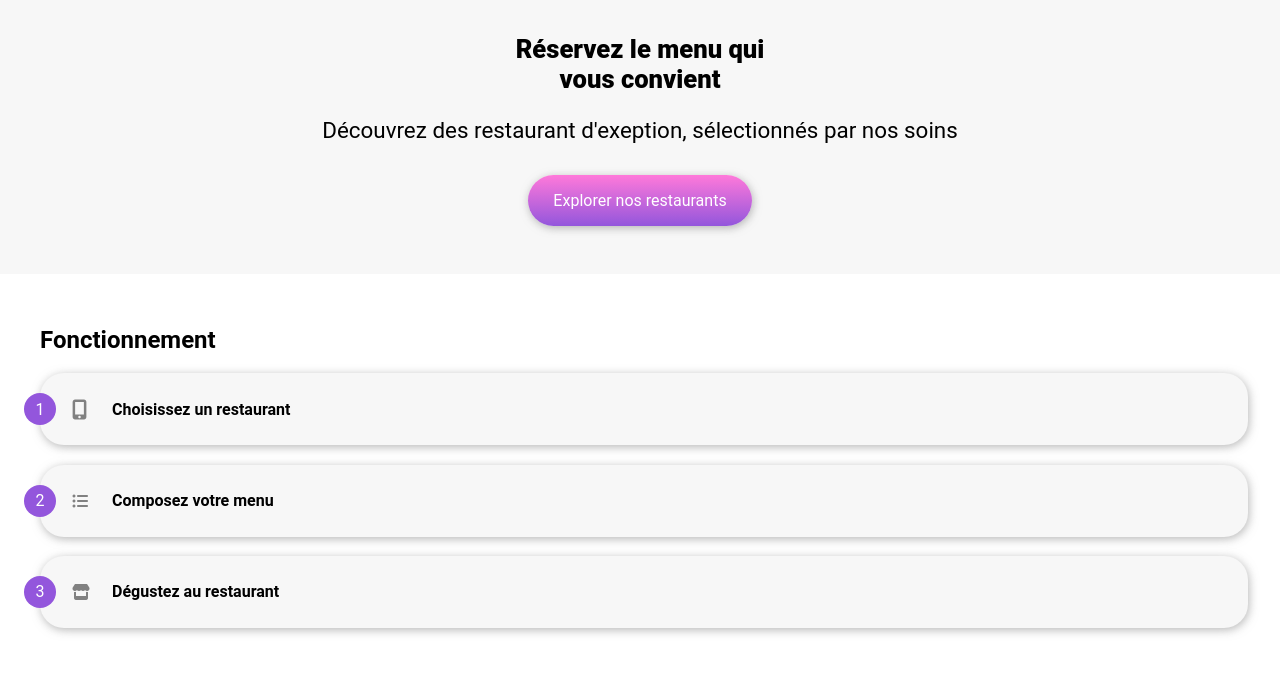
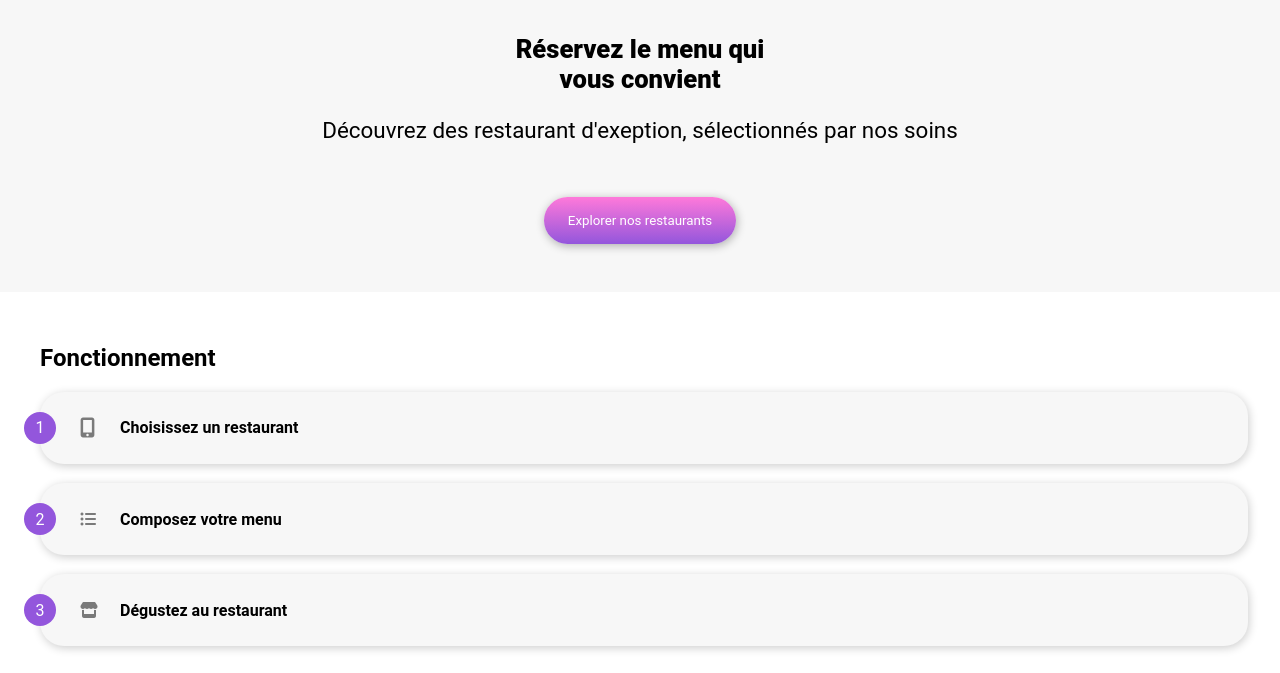
Before and after one commit to FredericBeucher/Ohmyfood, a website: page index.html in a window 1280 px wide. Shown: the part 127-800 px from the top of the page. Drawn offline with Linux system fonts and the light colour scheme; a web font is replaced by a local one.

Commit message:
Notice ok

```diff
--- a/index.html
+++ b/index.html
@@ -28,7 +28,7 @@
     <section class="reservez">
         <h2>Réservez le menu qui<br>vous convient</h2>
         <p>Découvrez des restaurant d'exeption, sélectionnés par nos soins</p>
-        <a href="#restaurants" class="btn">Explorer nos restaurants</a>
+        <a href="#restaurants"><button class="btn">Explorer nos restaurants</button></a>
     </section>
 
     <!-- Bloc Fontionnement -->
--- a/main.scss
+++ b/main.scss
@@ -55,15 +55,35 @@ header nav h1 {
         font-size: 1.4rem;
     }
     .btn {
-        display: block;
+        cursor: pointer;
+        position: relative;
         margin: 2rem auto;
         width: 12rem;
         background: linear-gradient(#ff79da, #9356dc);
         padding: 1rem;
         border-radius: 2rem;
+        border: none;
         text-decoration: none;
         color: #fff;
-        box-shadow: 1px 2px 8px #7c7c7c8c;
+        box-shadow: 1px 2px 10px rgba(0, 0, 0, 0.3);
+        &:hover {
+            box-shadow: 1px 2px 10px rgba(0, 0, 0, .8);
+            &::after {
+                opacity: 0.3;
+            }
+        }
+        &::after {
+            content:"";
+            position: absolute;
+            top: 0;
+            right: 0;
+            bottom: 0;
+            left: 0;
+            background-color: #fff;
+            opacity: 0;
+            transition: opacity .2s;
+            border-radius: 2rem;
+        }
     }
 }
 
@@ -74,12 +94,36 @@ header nav h1 {
         &--notice {
             background: #f7f7f7;
             display: flex;
+            position: relative;
             align-items: center;
             border-radius: 1.5rem;
             margin: 0 0 1.2rem;
             height: 4.5rem;
-            box-shadow: 1px 2px 10px #7c7c7c8c;
-            transition: .2s ease-in-out;
+            box-shadow: 1px 2px 10px rgba(0, 0, 0, 0.2);
+            max-width: 100rem;
+            &:hover {
+                .fas {
+                    color:#9356dc;
+                    opacity: 1;
+                    transition: .2s;
+                }
+                &::after {
+                    opacity: 0.1;
+                }
+            }
+
+            &::after {
+                content:"";
+                position: absolute;
+                top: 0;
+                right: 0;
+                bottom: 0;
+                left: 0;
+                background-color: #9356dc;
+                opacity: 0;
+                border-radius: 1.5rem;
+                transition: .2s;
+            }
 
             & .rond {
                 display: flex;
@@ -95,30 +139,20 @@ header nav h1 {
             }
 
             & .fas {
-                display: flex;
                 position: absolute;
-                left: 4.5rem;
-                padding-right: 2rem;
-                color: #818181;
-                transition: .2s ease-in-out;
+                left: 2.5rem;
+                opacity: 0.5;
             }
 
             & p {
                 position: absolute;
-                left: 7rem;
+                left: 5rem;
                 font-weight: bold;
             }
-
-            &:hover {
-                background: #9256dc1a;
-                .fas {
-                    color:#9356dc;
-                }
-            }
-
         }
     }
 }
+
 
 // Footer commun à toutes les pages
 footer {
```
Also changed, not shown: style.css, 1 other file.
